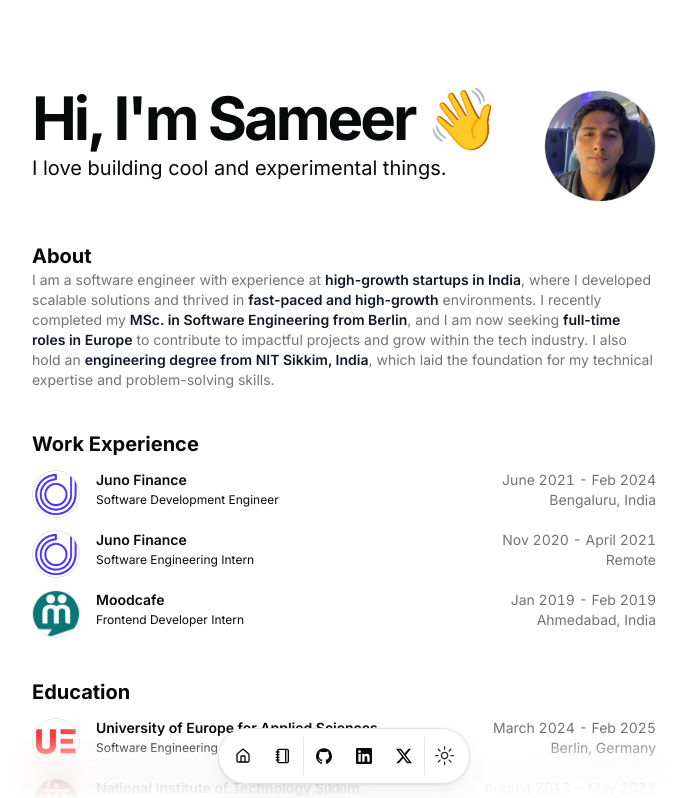
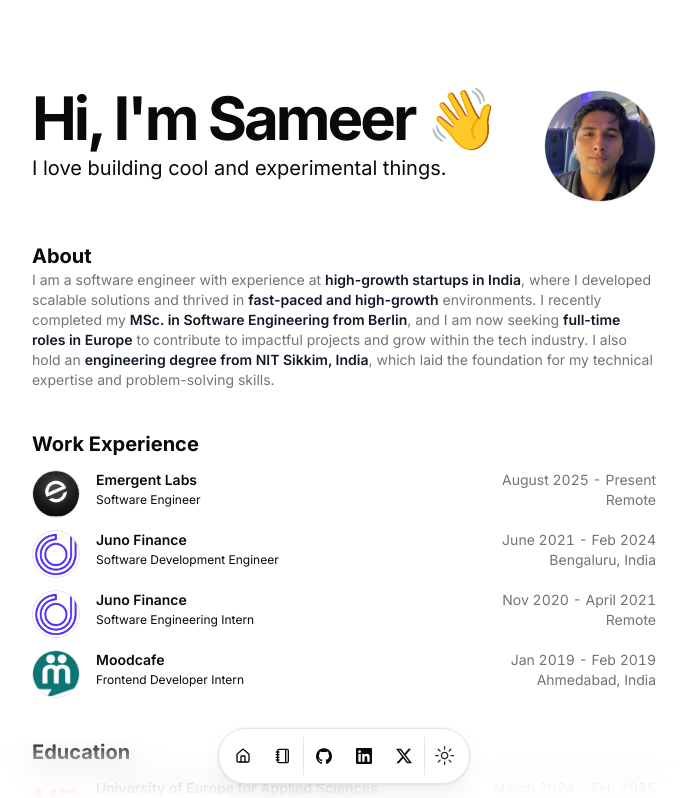
Before and after one commit to sameerchoubey/portfolio, a Next.js app: page / in a window 1280 px wide. Shown: the top 798 px of the page, without its empty margins (296-983 px from the left). Built offline with nearby package versions, Linux system fonts and the light colour scheme.

Commit message:
added new work experience

```diff
--- a/src/data/resume.tsx
+++ b/src/data/resume.tsx
@@ -59,6 +59,23 @@ export const DATA = {
 	},
 	work: [
 		{
+			id: "emergent-1",
+			company: "Emergent Labs",
+			href: "https://app.emergent.sh/",
+			badges: [],
+			location: "Remote",
+			title: "Software Engineer",
+			logoUrl: "/emergent.png",
+			start: "August 2025",
+			end: "Present",
+			description: [
+				"Integrated Pusher for real-time web notifications, enabling instant updates for users on the platform.",
+				"Designed and optimised the landing page using lazy loading, code splitting, and WebP image optimisation.",
+				"Integrated Google One Tap authentication with OAuth 2.0 flows through Supabase Auth.",
+				"Developed collaborative teams feature with real-time synchronisation and role-based access control (RBAC)."
+			]
+		},
+		{
 			id: "juno-1",
 			company: "Juno Finance",
 			href: "https://juno.finance",
@@ -79,16 +96,6 @@ export const DATA = {
 				"Contributed to the development and enhancement of buy, sell, and send crypto flows across multiple iterations.",
 				"Implemented lazy hydrating techniques that resulted in a 40% reduction in the loading time.",
 				"Developed and implemented two-factor authentication to enhance user security.",
-				"Migrated from the Google Sign-In JS library to Google Identity, integrating Google One Tap for better UX.",
-				"Enhanced the Onfido Motion, enabling motion capture for improving security and user verification.",
-				"Developed the JCOIN Maps landing page to showcase cities where Juno Points were earned using a 3D globe.",
-				"Added functionality for users to purchase cryptocurrency with credit cards by integrating TabaPay.",
-				"Implemented NFT Auctions, allowing users to bid for NFTs using self-custodial wallets like Metamask or Zengo.",
-				"Led the development and optimization of the Account & Card Activation Flow feature.",
-				"Developed the Juno Store transactions section to handle various transactions in light & dark modes for redemptions.",
-				"Contributed to the development and enhancement of buy, sell, and send crypto flows across multiple iterations.",
-				"Implemented lazy hydrating techniques that resulted in a 40% reduction in the loading time.",
-				"Developed and implemented two-factor authentication to enhance user security."
 			]
 		},
 		{
@@ -166,7 +173,7 @@ export const DATA = {
 			links: [
 				{
 					type: "Website",
-					href: "https://schreibe.vercel.app",
+					href: "https://schreibe.choubey.eu",
 					icon: <Icons.globe className="size-3" />,
 				},
 			],
```
Also changed, not shown: public/emergent.png (added), 1 other file (tests, documents, lock files or other folders).
